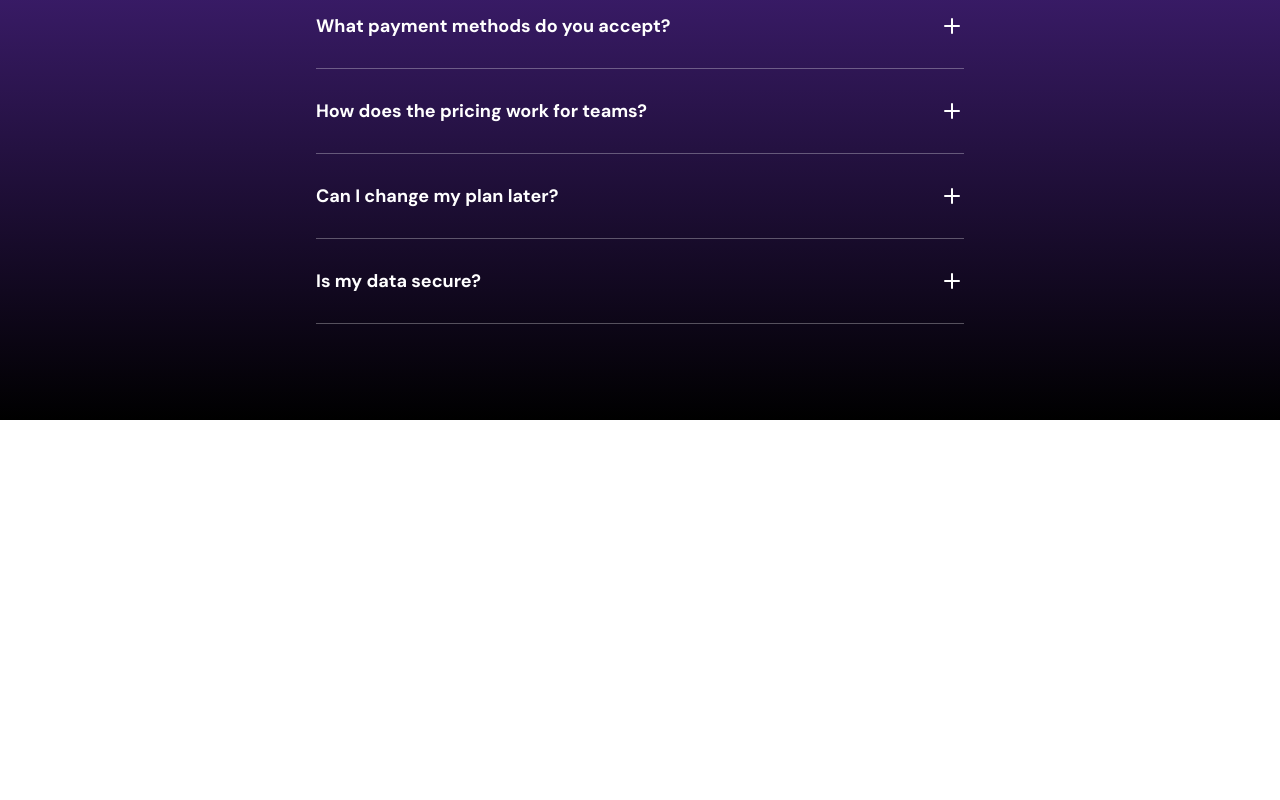
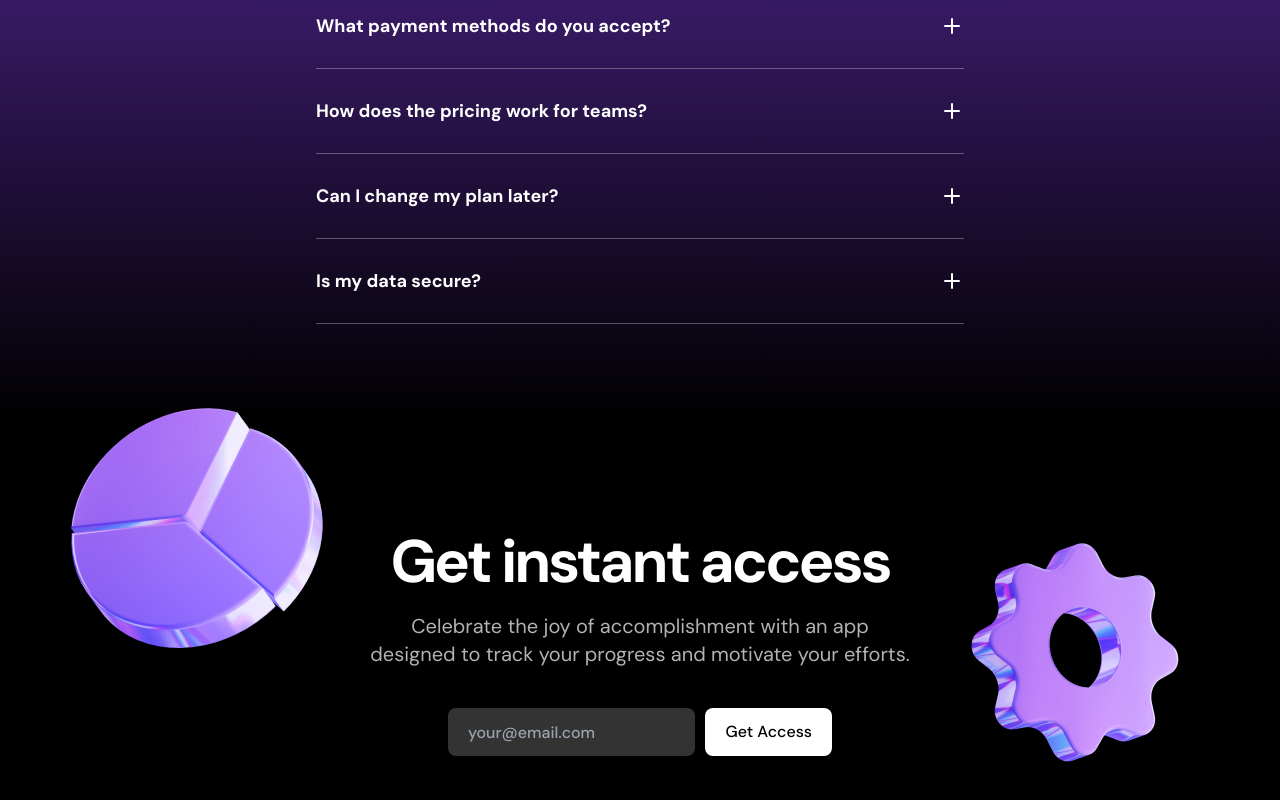
Before and after one commit to Hrithik0112/Saas-landing-Page-UI, a Next.js app: page / in a window 1280 px wide. Shown: the part 3278-4078 px from the top of the page. Before the commit the page ends 3698 px from the top, so only its background shows below. Built offline with nearby package versions, Linux system fonts and the light colour scheme.

Commit message:
Feat : Call To Action section added

```diff
--- /dev/null
+++ b/app/_components/CTA.tsx
@@ -0,0 +1,27 @@
+import HelixImage from "../../public/helix2.png"
+import emojistarImage from "../../public/emojistar.png"
+import Image from "next/image";
+
+
+export const CTA = () => {
+  return (
+    <div className="py-[72px] bg-black text-white text-center sm:py-24 ">
+      <div className="p-4 max-w-xl mx-auto relative ">
+        <Image src={HelixImage} alt="" className="absolute top-6 left-[calc(100%+36px)] "/>
+        <Image src={emojistarImage} alt="" className="absolute -top-[120px] right-[calc(100%+24px)]"/>
+        <h2 className="text-5xl sm:text-6xl text-center font-bold tracking-tighter">
+        Get instant access
+        </h2>
+
+          <p className="text-xl text-white/70 text-center mt-5">
+          Celebrate the joy of accomplishment with an app designed to track your progress and motivate your efforts.
+          </p>
+
+        <div className="mt-10 flex flex-col gap-2.5 max-w-sm mx-auto sm:flex-row">
+        <input type="text" placeholder="your@email.com" className="text-[#9CA3AF] bg-white/20 px-5 h-12 rounded-lg font-medium sm:flex-1" />
+        <button className=" font-medium px-5 bg-white text-black h-12  rounded-lg ">Get Access</button>
+        </div>
+      </div>
+    </div>
+  );
+};
--- a/app/_components/ProductShowcase.tsx
+++ b/app/_components/ProductShowcase.tsx
@@ -4,7 +4,7 @@ import productImage from "../../public/app-screen.png";
 export const Product = () => {
   return (
     <div className="py-[72px] bg-black text-white sm:py-24 bg-gradient-to-b from-black to-[#5D2CA8]">
-      <div className="px-4">
+      <div className="px-4 mx-auto">
         <h2 className="text-5xl sm:text-6xl text-center font-bold tracking-tighter">
           Intuitive interface
         </h2>
@@ -15,7 +15,7 @@ export const Product = () => {
           </p>
         </div>
 
-        <Image src={productImage} alt="product Image" className="mt-14" />
+        <Image src={productImage} alt="product Image" className="mt-14 mx-auto" />
       </div>
     </div>
   );
--- a/app/page.tsx
+++ b/app/page.tsx
@@ -1,4 +1,5 @@
 import { Banner } from "./_components/Banner";
+import { CTA } from "./_components/CTA";
 import { FAQs } from "./_components/FAQs";
 import { Features } from "./_components/Features";
 import { Hero } from "./_components/Hero";
@@ -17,6 +18,7 @@ export default function Home() {
     <Features/>
     <Product/>
     <FAQs/>
+    <CTA/>
     </>
   );
 }
```
Also changed, not shown: public/emojistar.png (added), public/helix2.png (added).
